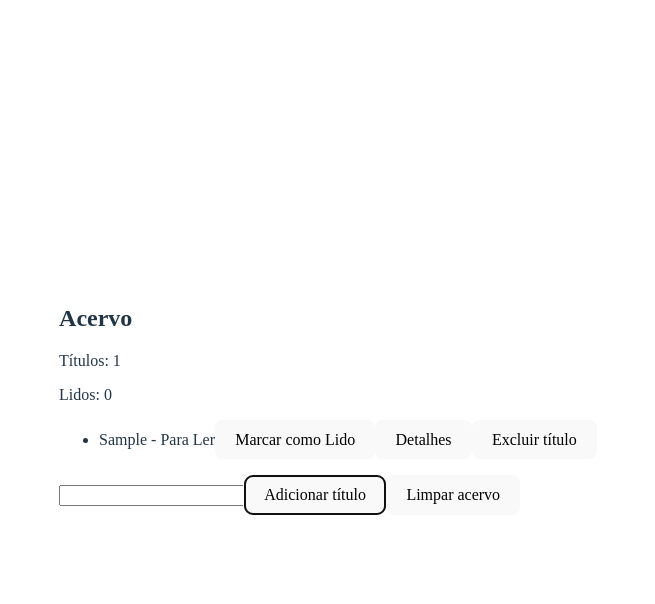
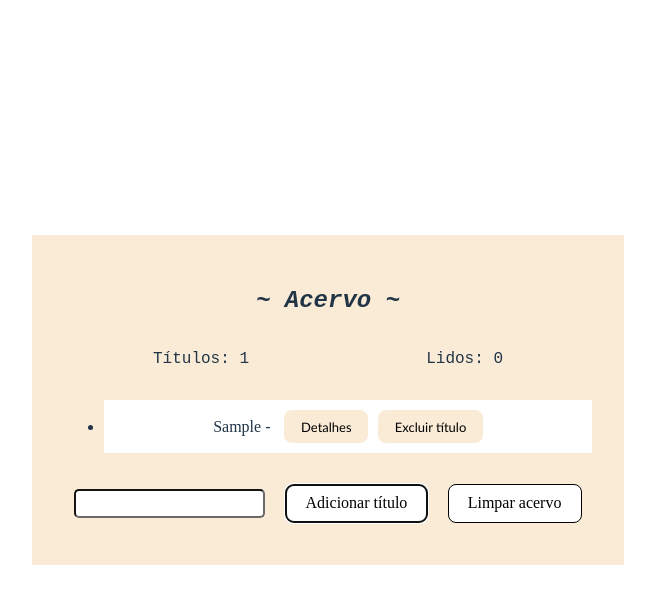
Before and after one commit to S-Evangelista/Leitura.a, a React (Vite) app in the folder leitura/: page / in a window 1280 px wide. Both pictures are taken after typing "Sample" into the empty fields and a click on the button "Adicionar título". Shown: the top 604 px of the page, without its empty margins (312-967 px from the left). Built offline with nearby package versions, Linux system fonts and the light colour scheme.

Commit message:
Atualização
Falta colocar o marcar como lido nos detalhes

```diff
--- a/leitura/src/App.css
+++ b/leitura/src/App.css
@@ -2,6 +2,7 @@
   max-width: 1280px;
   margin: 0 auto;
   padding: 2rem;
+  background-color: antiquewhite;
   text-align: center;
 }
 
@@ -10,5 +11,64 @@
 }
 
 .titulo1{
-  font-family:'Lucida Sans', 'Lucida Sans Regular', 'Lucida Grande', 'Lucida Sans Unicode', Geneva, Verdana, sans-serif;
+  font-family: 'Courier New', Courier, monospace;
+  font-style: italic;
 }
+
+.subtitulo{
+  display: flex;
+  flex-direction: row;
+  justify-content: space-around;
+}
+
+.titulos{
+  font-family: 'Courier New', Courier, monospace;
+  font-weight: 500;
+}
+
+.btAdicionar{
+  margin: 10px;
+  font-family: 'Times New Roman', Times, serif;
+  background-color: white;
+  border-color: black
+
+}
+.classi {
+  display: flex;
+  justify-content: space-around;
+  margin: 20px;
+}
+
+input{
+  margin-top: 20px;
+  margin-left: 10px;
+  margin-right: 10px;
+  padding: 5px;
+  border-radius: 5px;
+  border-color: #696969;
+}
+
+.selecionar{
+  padding: 5px;
+}
+
+.item{
+  justify-content: space-between;
+  background-color: white;
+}
+
+.marcarLido{
+  background-color:antiquewhite;
+  margin-top: 10px;
+  margin-left: 10px;
+  margin-bottom: 10px;
+  font-size: small;
+  font-family: 'Gill Sans', 'Gill Sans MT', Calibri, 'Trebuchet MS', sans-serif;
+
+}
+.txDetalhes{
+  margin: 10px;
+  background-color: white;
+  justify-content: start;
+
+}
--- a/leitura/src/App.jsx
+++ b/leitura/src/App.jsx
@@ -1,4 +1,5 @@
 import React, { useState, useEffect } from 'react';
+import './App.css'
 
 function ListaDeItens() {
   const [itens, setItens] = useState([]);
@@ -21,7 +22,7 @@ function ListaDeItens() {
     if (textoDeEntrada.trim() !== '') {
       const novoItem = {
         titulo: textoDeEntrada,
-        status: 'Para Ler',
+        status: '',
         resumo: '',
         autor: '',
         classificacao: 0,
@@ -34,7 +35,7 @@ function ListaDeItens() {
 
   const alternarStatusParaLido = (indice) => {
     const itensAtualizados = [...itens];
-    itensAtualizados[indice].status = 'Lido';
+    itensAtualizados[indice].status = '*';
     setItens(itensAtualizados);
     salvarDetalhesNoLocalStorage(itensAtualizados);
   };
@@ -83,20 +84,22 @@ function ListaDeItens() {
 
   return (
     <div>
-      <h2 className='titulo1'> Acervo </h2>
+      <h2 className='titulo1'>~ Acervo ~</h2>
       <div className='subtitulo'>
         <p className='titulos'>Títulos: {contadorItensNaLista}</p>
-        <p className='lidos'>Lidos: {contadorItensLidos}</p>
+        <p className='titulos'>Lidos: {contadorItensLidos}</p>
       </div>
       <ul>
         {itens.map((item, indice) => (
-          <li key={indice}>
+          <li className='item' key={indice}>
             {item.titulo} - {item.status}
             {item.status === 'Para Ler' && (
               <button className='marcarLido' onClick={() => alternarStatusParaLido(indice)}>Marcar como Lido</button>
             )}
-            <button className='btDetalhes' onClick={() => alternarDetalhes(indice)}>Detalhes</button>
-            <button className='btExcluirT' onClick={() => excluirItem(indice)}>Excluir título</button>
+
+            <button className='marcarLido' onClick={() => alternarDetalhes(indice)}>Detalhes</button>
+            <button className='marcarLido' onClick={() => excluirItem(indice)}>Excluir título</button>
+
             {item.detalhesVisiveis && (
               <div>
                 {edicaoDetalhes.indice === indice ? (
@@ -125,7 +128,7 @@ function ListaDeItens() {
 
                     <div className='classi'>
                       Classificação:
-                      <select
+                      <select className='selcionar'
                         value={item.classificacao}
                         onChange={(e) => {
                           const itensAtualizados = [...itens];
@@ -134,24 +137,25 @@ function ListaDeItens() {
                         }}
                       >
                         <option className='selecione' value="0">Selecione</option>
-                        <option value="⭐">⭐</option>
-                        <option value="⭐⭐">⭐⭐</option>
-                        <option value="⭐⭐⭐">⭐⭐⭐</option>
-                        <option value="⭐⭐⭐⭐">⭐⭐⭐⭐</option>
-                        <option value="⭐⭐⭐⭐⭐">⭐⭐⭐⭐⭐</option>
+                        <option value="1">⭐</option>
+                        <option value="2">⭐⭐</option>
+                        <option value="3">⭐⭐⭐</option>
+                        <option value="4">⭐⭐⭐⭐</option>
+                        <option value="5">⭐⭐⭐⭐⭐</option>
                       </select>
                     </div>
                     <button className='btSalvar' onClick={() => salvarEdicaoDetalhes(indice)}>Salvar</button>
                   </div>
                 ) : (
-                  <div>
+                  <div className='txDetalhes'>
                     <p className='detalhe'>Resumo: {item.resumo}</p>
                     <p className='detalhe'>Autor: {item.autor}</p>
                     <p className='detalhe'>Classificação: {item.classificacao}</p>
-                    <button className='btEditar' onClick={() => iniciarEdicaoDetalhes(indice)}>Editar</button>
+                    <button className='marcarLido' onClick={() => iniciarEdicaoDetalhes(indice)}>Editar</button>
+                    <button className='marcarLido' onClick={() => fecharDetalhes(indice)}>Ver menos</button>
                   </div>
                 )}
-                <button className='btVerMenos' onClick={() => fecharDetalhes(indice)}>Ver menos</button>
+
               </div>
             )}
           </li>
@@ -163,8 +167,8 @@ function ListaDeItens() {
           value={textoDeEntrada}
           onChange={(e) => setTextoDeEntrada(e.target.value)}
         />
-        <button className='btAdiconar' onClick={adicionarItem}>Adicionar título</button>
-        <button className='btLimpar' onClick={limparItens}>Limpar acervo</button>
+        <button className='btAdicionar' onClick={adicionarItem}>Adicionar título</button>
+        <button className='btAdicionar' onClick={limparItens}>Limpar acervo</button>
       </div>
     </div>
   );
```
